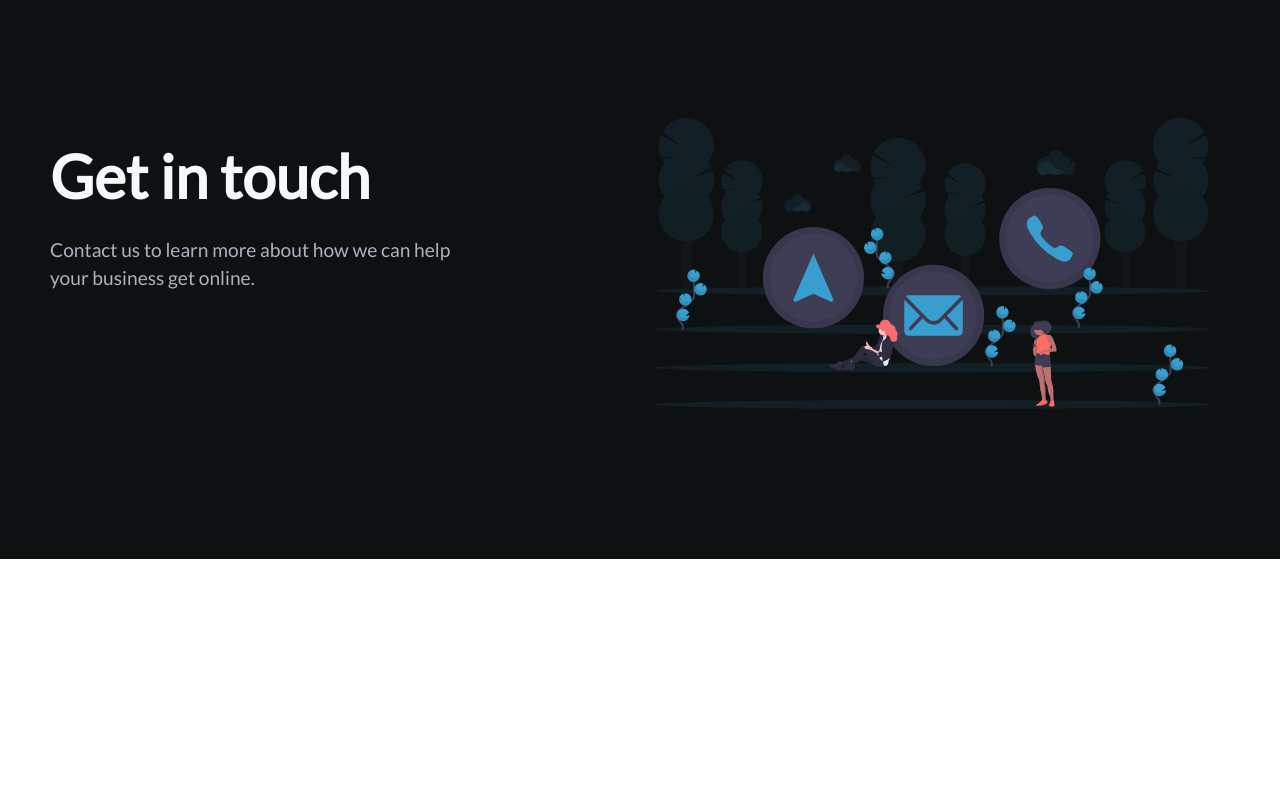
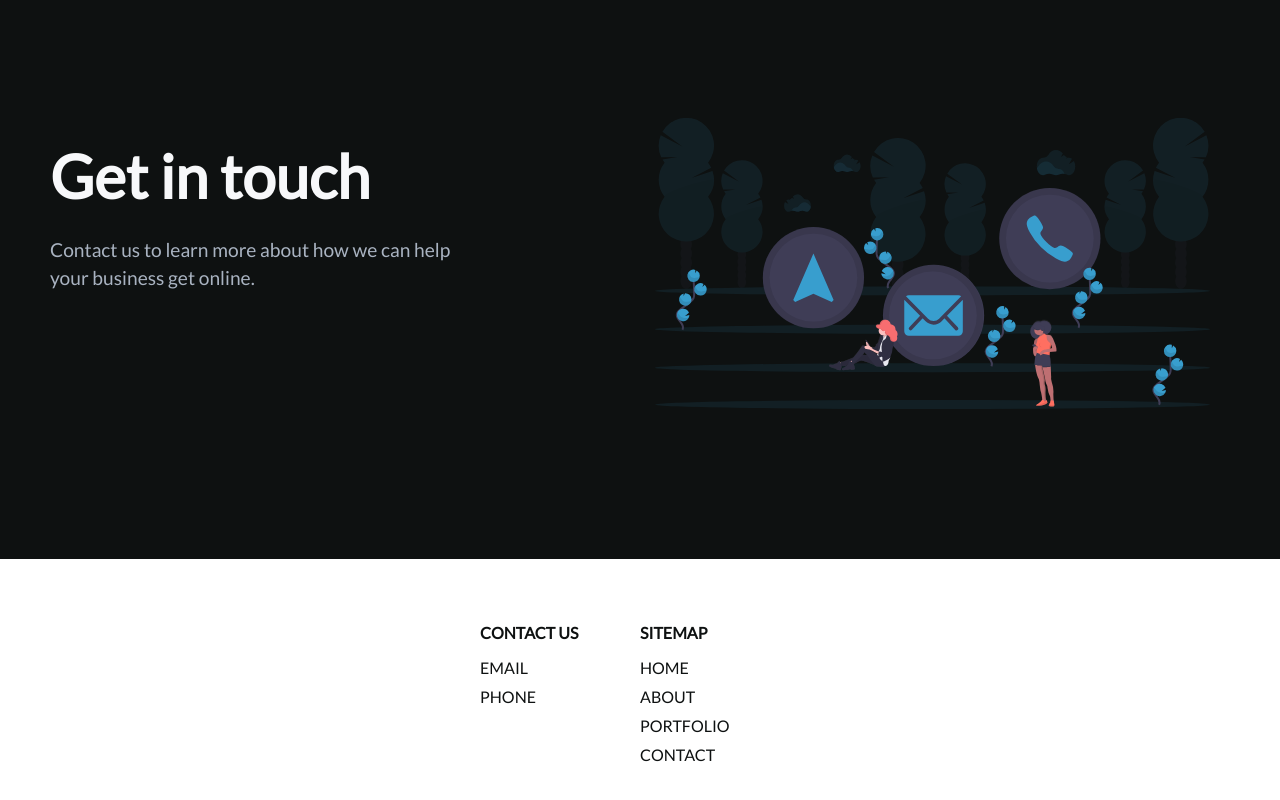
Before and after one commit to ChrisCooper0/cra-styled-components, a React (Create React App) app: page / in a window 1280 px wide. Shown: the part 2673-3473 px from the top of the page. Before the commit the page ends 3232 px from the top, so only its background shows below. Built offline with nearby package versions, Linux system fonts and the light colour scheme.

Commit message:
started footer

```diff
--- a/src/App.js
+++ b/src/App.js
@@ -1,4 +1,4 @@
-import { Navbar } from "./components";
+import { Navbar, Footer } from "./components";
 import Home from "./pages/HomePage/Home";
 import { BrowserRouter as Router, Switch, Route } from "react-router-dom";
 import GlobalStyle from "./globalStyles";
@@ -11,6 +11,7 @@ function App() {
       <Switch>
         <Route path="/" exact component={Home}></Route>
       </Switch>
+      <Footer />
     </Router>
   );
 }
--- /dev/null
+++ b/src/components/Footer/Footer.elements.js
@@ -0,0 +1,63 @@
+import styled from "styled-components";
+import { Link } from "react-router-dom";
+
+export const FooterContainer = styled.div`
+  background-color: #fff;
+  padding: 4rem 0 2rem 0;
+  display: flex;
+  flex-direction: column;
+  justify-content: center;
+  align-items: center;
+`;
+
+export const FooterLinksContainer = styled.div`
+  width: 100%;
+  max-width: 1000px;
+  display: flex;
+  justify-content: center;
+
+  @media screen and (max-width: 820px) {
+    padding-top: 32px;
+  }
+`;
+
+export const FooterLinksWrapper = styled.div`
+  display: flex;
+
+  @media screen and (max-width: 820px) {
+    flex-direction: column;
+  }
+`;
+
+export const FooterLinksItems = styled.div`
+  display: flex;
+  flex-direction: column;
+  align-items: flex-start;
+  text-align: left;
+  width: 160px;
+  box-sizing: border-box;
+  color: #0e1111;
+
+  @media screen and (max-width: 420px) {
+    margin: 0;
+    padding: 10px;
+    width: 100%;
+  }
+`;
+
+export const FooterLinkTitle = styled.div`
+  margin-bottom: 16px;
+  font-weight: 800;
+`;
+
+export const FooterLink = styled.div`
+  text-decoration: none;
+  margin-bottom: 0.5rem;
+  cursor: pointer;
+  border-bottom: 2px solid transparent;
+
+  &:hover {
+    border-bottom: 2px solid black;
+    transition: 0.3s ease-out;
+  }
+`;
--- /dev/null
+++ b/src/components/Footer/Footer.js
@@ -0,0 +1,36 @@
+import React from "react";
+import {
+  FooterContainer,
+  FooterLinksContainer,
+  FooterLinksWrapper,
+  FooterLinksItems,
+  FooterLinkTitle,
+  FooterLink,
+} from "./Footer.elements";
+
+const Footer = () => {
+  return (
+    <div>
+      <FooterContainer>
+        <FooterLinksContainer>
+          <FooterLinksWrapper>
+            <FooterLinksItems>
+              <FooterLinkTitle>CONTACT US</FooterLinkTitle>
+              <FooterLink to="/email">EMAIL</FooterLink>
+              <FooterLink to="/phone">PHONE</FooterLink>
+            </FooterLinksItems>
+            <FooterLinksItems>
+              <FooterLinkTitle>SITEMAP</FooterLinkTitle>
+              <FooterLink to="/home">HOME</FooterLink>
+              <FooterLink to="/about">ABOUT</FooterLink>
+              <FooterLink to="/portfolio">PORTFOLIO</FooterLink>
+              <FooterLink to="/contact">CONTACT</FooterLink>
+            </FooterLinksItems>
+          </FooterLinksWrapper>
+        </FooterLinksContainer>
+      </FooterContainer>
+    </div>
+  );
+};
+
+export default Footer;
--- a/src/components/index.js
+++ b/src/components/index.js
@@ -1,2 +1,3 @@
 export { default as Navbar } from "./Navbar/Navbar";
 export { default as InfoSection } from "./InfoSection/InfoSection";
+export { default as Footer } from "./Footer/Footer";
```
